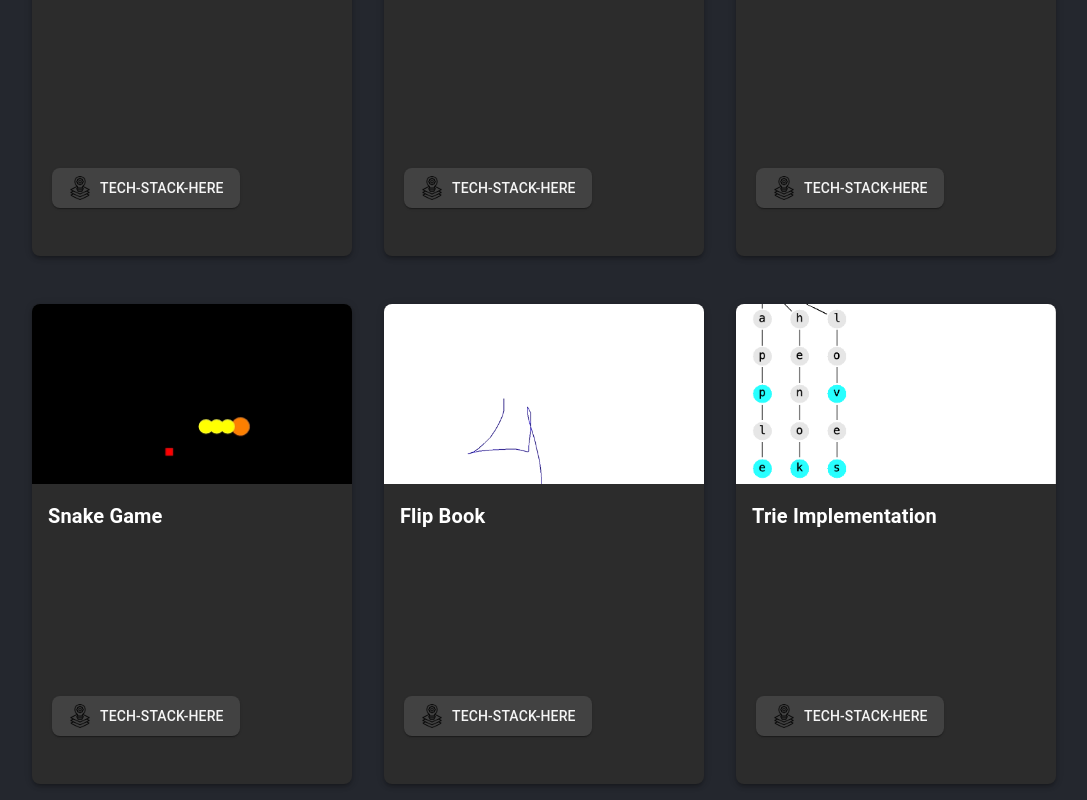
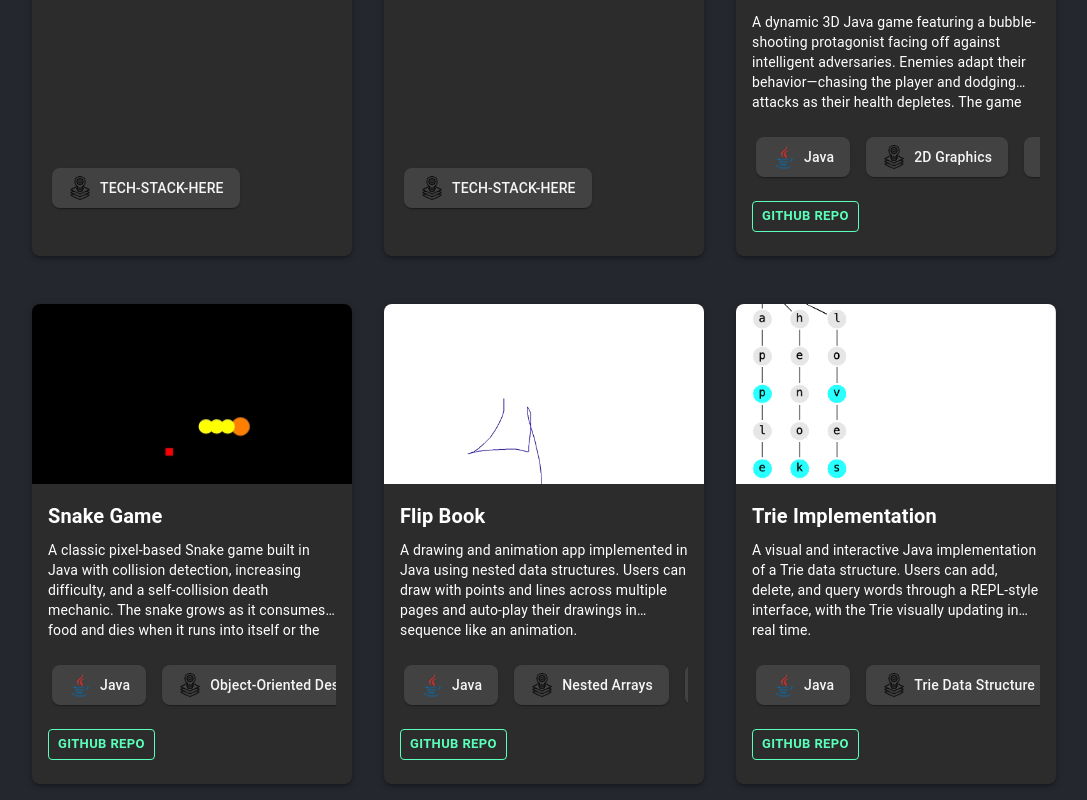
Before and after one commit to Henok-foslyk/profileHenok, a React (Vite) app: page /projects in a window 1280 px wide. Shown: the part 3160-3960 px from the top of the page, without its empty margins (32-1119 px from the left). Built offline with nearby package versions, Linux system fonts and the light colour scheme.

Commit message:
added java projects

```diff
--- a/src/layouts/TechIcons.jsx
+++ b/src/layouts/TechIcons.jsx
@@ -22,11 +22,13 @@ import spotify from '../assets/logos/spotify.png';
 import kotlin from '../assets/logos/kotlin.png';
 import compose from '../assets/logos/compose.png';
 import androidstudio from '../assets/logos/androidStudio.png';
+import java from '../assets/logos/Java.png';
 
 // Normalized keys (lowercase, no punctuation or spaces)
 const techIcons = {
   python: { name: 'Python', icon: python },
   javascript: { name: 'JavaScript', icon: javascript },
+  java: { name: 'Java', icon: java },
   net: { name: '.NET', icon: net },
   chatbotintegration: { name: 'Chatbot Integration', icon: chat },
   chromeextensionapis: { name: 'Chrome Extension APIs', icon: chrome },
--- a/src/pages/Projects.jsx
+++ b/src/pages/Projects.jsx
@@ -249,11 +249,91 @@ const Projects = () => {
     { title: 'YOLO Object Detection', description: '', image: yolo, techStack: ['TECH-STACK-HERE'], liveDemoLink: '', repoLink: '', featured: false },
     { title: 'Emotion Detection', description: '', image: emotion, techStack: ['TECH-STACK-HERE'], liveDemoLink: '', repoLink: '', featured: false, animateImage: false },
     { title: 'Movie Chatbots', description: '', image: movieChat, techStack: ['TECH-STACK-HERE'], liveDemoLink: '', repoLink: '', featured: false, animateImage: false },
-    { title: 'Bubble Shooter', description: '', image: bubblePic, techStack: ['TECH-STACK-HERE'], liveDemoLink: '', repoLink: '', featured: false },
-    { title: 'Snake Game', description: '', image: snakeGIF, techStack: ['TECH-STACK-HERE'], liveDemoLink: '', repoLink: '', featured: false, animateImage: false },
-    { title: 'Flip Book', description: '', image: flipbookGIF, techStack: ['TECH-STACK-HERE'], liveDemoLink: '', repoLink: '', featured: false, animateImage: false },
-    { title: 'Trie Implementation', description: '', image: TriePic, techStack: ['TECH-STACK-HERE'], liveDemoLink: '', repoLink: '', featured: false },
-    { title: "Conway's Game of Life", description: '', image: conwayGIF, techStack: ['TECH-STACK-HERE'], liveDemoLink: '', repoLink: '', featured: false, animateImage: false },
+    {
+      title: 'Bubble Shooter',
+      description: 'A dynamic 3D Java game featuring a bubble-shooting protagonist facing off against intelligent adversaries. Enemies adapt their behavior—chasing the player and dodging attacks as their health depletes. The game includes combat mechanics, evasion logic, and a "pet" system that grants extra lives.',
+      image: bubblePic,
+      techStack: ['Java', '2D Graphics', 'Custom Game Engine', 'Collision Detection', 'OOP'],
+      liveDemoLink: '',
+      repoLink: 'https://github.com/Henok-foslyk/Bubble-Shooter-Game',
+      featured: false,
+      skills: [
+        'Implemented behavior for enemies including pursuit',
+        'Developed shooting mechanics with cooldowns and health tracking',
+        'Created a pet life system for extra lives and defensive strategies',
+        'Used bounding box collision detection for projectile and player interactions',
+        'Designed a responsive and engaging gameplay loop with visual effects'
+      ]
+    },
+    {
+      title: 'Snake Game',
+      description: 'A classic pixel-based Snake game built in Java with collision detection, increasing difficulty, and a self-collision death mechanic. The snake grows as it consumes food and dies when it runs into itself or the boundaries.',
+      image: snakeGIF,
+      techStack: ['Java', 'Object-Oriented Design', 'Event Listeners', 'Pixel-Based Movement'],
+      liveDemoLink: '',
+      repoLink: 'https://github.com/Henok-foslyk/SnakeGame',
+      featured: false,
+      animateImage: false,
+      skills: [
+        'Developed grid-based movement system with incremental speed increase',
+        'Implemented food consumption and tail growth mechanics',
+        'Handled game-over scenarios via self-collision and wall contact detection',
+        'Designed intuitive controls for real-time player movement',
+        'Built a modular structure to support future game extensions'
+      ]
+    },
+    {
+      title: 'Flip Book',
+      description: 'A drawing and animation app implemented in Java using nested data structures. Users can draw with points and lines across multiple pages and auto-play their drawings in sequence like an animation.',
+      image: flipbookGIF,
+      techStack: ['Java', 'Nested Arrays', 'Event Handling', 'Animation Logic'],
+      liveDemoLink: '',
+      repoLink: 'https://github.com/Henok-foslyk/FlipBook',
+      featured: false,
+      animateImage: false,
+      skills: [
+        'Built a custom drawing tool using nested arrays to represent points, lines, and pages',
+        'Enabled multi-page sketching with intuitive controls',
+        'Implemented a playback feature to animate drawings frame by frame',
+        'Managed state persistence across drawing sessions',
+        'Used layered rendering to support complex user interactions',
+        'Organized data structures for efficient lookup and storage of strokes'
+      ]
+    },
+    {
+      title: 'Trie Implementation',
+      description: 'A visual and interactive Java implementation of a Trie data structure. Users can add, delete, and query words through a REPL-style interface, with the Trie visually updating in real time.',
+      image: TriePic,
+      techStack: ['Java', 'Trie Data Structure', 'Interactive Console (REPL)', 'Custom Visualization'],
+      liveDemoLink: '',
+      repoLink: 'https://github.com/Henok-foslyk/Trie',
+      featured: false,
+      skills: [
+        'Implemented a Trie with insert, delete, and search operations',
+        'Developed a REPL interface for live word manipulation',
+        'Visualized the Trie structure dynamically as it updates',
+        'Handled edge cases like prefix conflicts and redundant inserts',
+        'Designed a recursive rendering system to display hierarchical data',
+        'Used object-oriented principles to model Trie nodes and relationships'
+      ]
+    },
+    {
+      title: "Conway's Game of Life",
+      description: 'A simulation of Conway\'s Game of Life in Java, visualizing cellular automata with real-time rule application. Users can toggle cells, step through iterations, and observe emergent behavior.',
+      image: conwayGIF,
+      techStack: ['Java', , '2D Grid Simulation', 'Game Loop', 'Mathematical Modeling'],
+      liveDemoLink: '',
+      repoLink: 'https://github.com/Henok-foslyk/Conways-Game-of-Life',
+      featured: false,
+      animateImage: false,
+      skills: [
+        'Simulated cellular automata based on four core rules of Conway\'s Game of Life',
+        'Implemented toggling and state transitions of live and dead cells',
+        'Built an interactive interface for user input and pattern creation',
+        'Created a step-through and auto-run mode for simulation control',
+        'Applied mathematical reasoning to determine neighbor-based cell fate'
+      ]
+    },
     { title: 'Thomas Jefferson School Website', description: '', image: thomasjeff, techStack: ['TECH-STACK-HERE'], liveDemoLink: '', repoLink: '', featured: false },
     { title: 'Weather & News App ', description: '', image: weather, techStack: ['TECH-STACK-HERE'], liveDemoLink: '', repoLink: '', featured: false },
     { title: 'Tic Tac Toe Game ', description: '', image: tictactoe, techStack: ['TECH-STACK-HERE'], liveDemoLink: '', repoLink: '', featured: false },
```
Also changed, not shown: src/assets/logos/Java.png (added).
